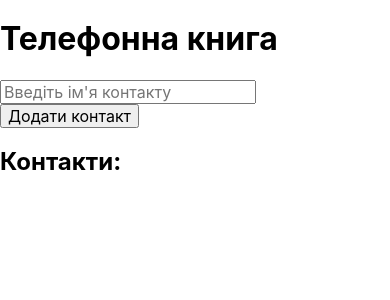
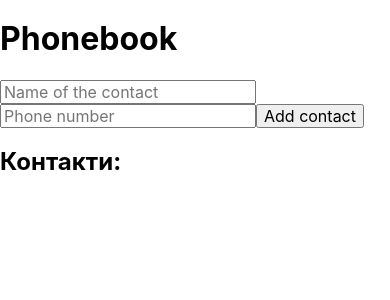
Before and after one commit to Roman80-IT/goit-react-hw-02-phonebook, a React (Create React App) app: page / in a window 390 px wide. Shown: the top 300 px of the page. Built offline with nearby package versions, Linux system fonts and the light colour scheme.

Commit message:
Step-2
+ Phone number

```diff
--- a/src/components/App.jsx
+++ b/src/components/App.jsx
@@ -10,7 +10,9 @@ export class ContactList extends Component {
         <h2>Контакти:</h2>
         <ul>
           {contacts.map(contact => (
-            <li key={contact.id}>{contact.name}</li>
+            <li key={contact.id}>
+              {contact.name}: {contact.number}
+            </li>
           ))}
         </ul>
       </div>
@@ -22,44 +24,59 @@ export class App extends Component {
   state = {
     contacts: [],
     name: '',
+    number: '',
   };
 
   handleNameChange = event => {
     this.setState({ name: event.target.value });
   };
 
+  handleNumberChange = event => {
+    this.setState({ number: event.target.value });
+  };
+
   handleAddContact = () => {
-    const { name, contacts } = this.state;
-    if (name.trim() === '') {
+    const { name, number, contacts } = this.state;
+    if (name.trim() === '' || number.trim() === '') {
       return; // Не додавати порожні контакти
     }
 
     const newContact = {
       name,
+      number,
       id: nanoid(), // Генеруємо унікальний ідентифікатор
     };
 
     this.setState({
       contacts: [...contacts, newContact],
-      name: '', // Очищуємо поле імені після додавання контакту
+      name: '', // Очищуємо поле після додавання контакту
+      number: '', //     - // -
     });
   };
 
   render() {
-    const { contacts, name } = this.state;
+    const { contacts, name, number } = this.state;
 
     return (
       <div>
-        <h1>Телефонна книга</h1>
+        <h1>Phonebook</h1>
         <input
           type="text"
           name="name"
           required
           value={name}
           onChange={this.handleNameChange}
-          placeholder="Введіть ім'я контакту"
+          placeholder="Name of the contact"
         />
-        <button onClick={this.handleAddContact}>Додати контакт</button>
+        <input
+          type="tel"
+          name="number"
+          required
+          value={number}
+          onChange={this.handleNumberChange}
+          placeholder="Phone number"
+        />
+        <button onClick={this.handleAddContact}>Add contact</button>
         <ContactList contacts={contacts} />
       </div>
     );
```
